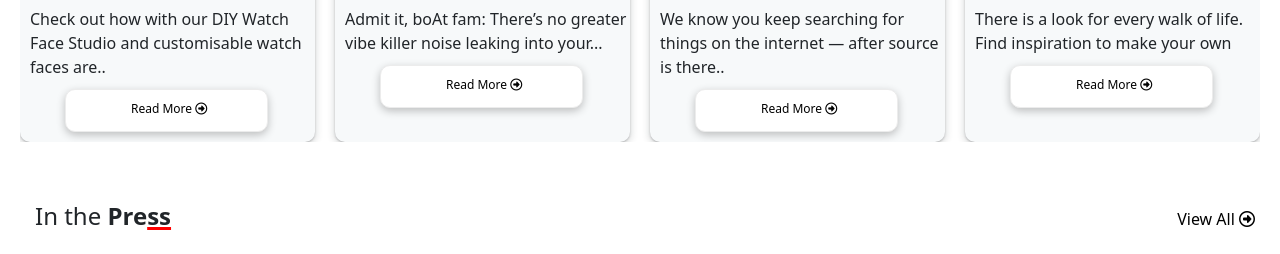
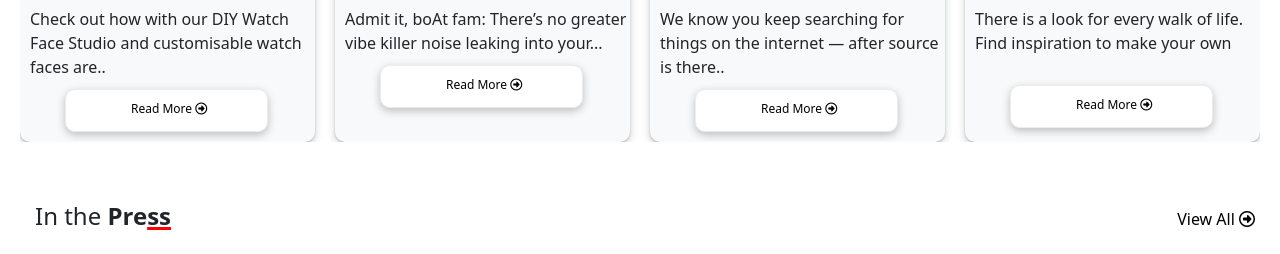
Before and after one commit to aakhtar10/algorithm_genius, a plain HTML site: page Boat Project/fw28164/main5.html in a window 1280 px wide. Shown: the part 1243-1497 px from the top of the page. Drawn offline with nearby package versions, Linux system fonts and the light colour scheme.

Commit message:
user code gap

```diff
--- a/Boat Project/fw28164/main5.css
+++ b/Boat Project/fw28164/main5.css
@@ -307,6 +307,9 @@ video{
         border:1px solid rgb(236, 236, 236);
         box-shadow: rgba(0, 0, 0, 0.24) 0px 3px 8px;
        box-sizing: border-box;
+    }
+    #btn4{
+        margin-top:30px;
     }
     .bootpart3{
         height:35px;
```
